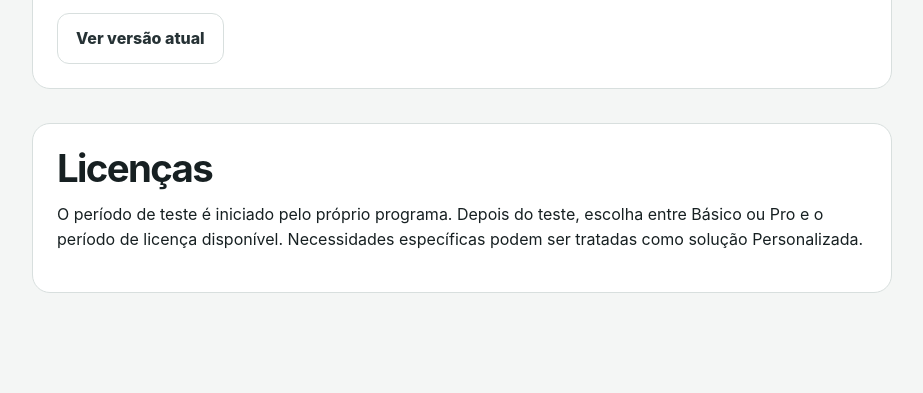
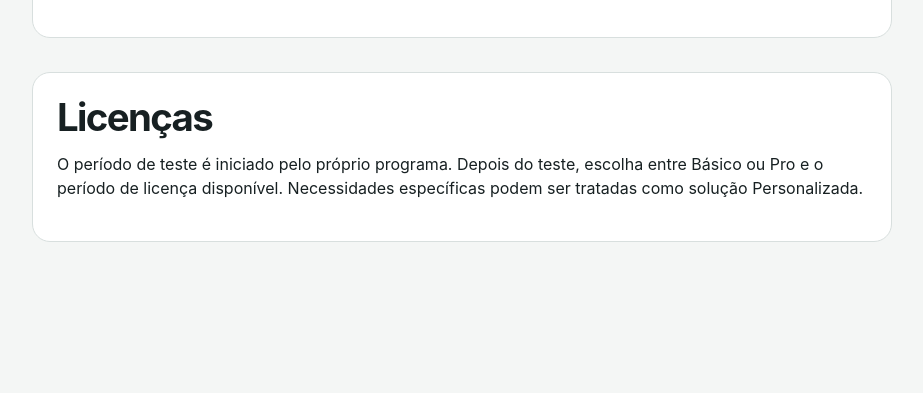
Before and after one commit to clienteg1603/Gestor-de-Equipamentos-Releases, a plain HTML site: page suporte.html in a window 1280 px wide. Shown: the part 701-1094 px from the top of the page, without its empty margins (178-1101 px from the left). After the commit the page ends 1043 px from the top, so only its background shows below. Drawn offline with Linux system fonts and the light colour scheme.

Commit message:
site: remover botão de versão da página de suporte

```diff
--- a/suporte.html
+++ b/suporte.html
@@ -22,7 +22,6 @@
     <section class="info-block">
       <h2>Atualizações</h2>
       <p>Use a área de atualizações do programa para verificar novas versões. O Gestor consulta o canal oficial e conduz a atualização sem exigir acesso ao código-fonte.</p>
-      <a class="btn btn-secondary" href="https://github.com/clienteg1603/Gestor-de-Equipamentos-Releases/releases/latest">Ver versão atual</a>
     </section>
 
     <section class="info-block">
```
